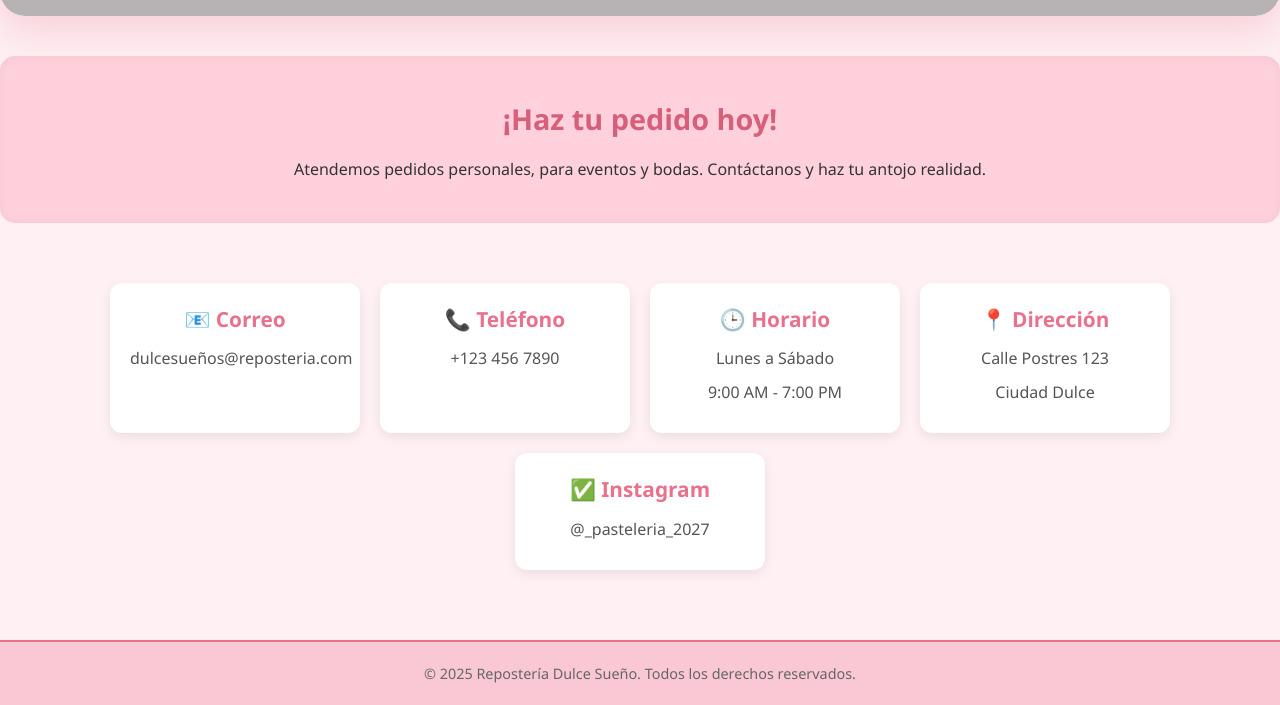
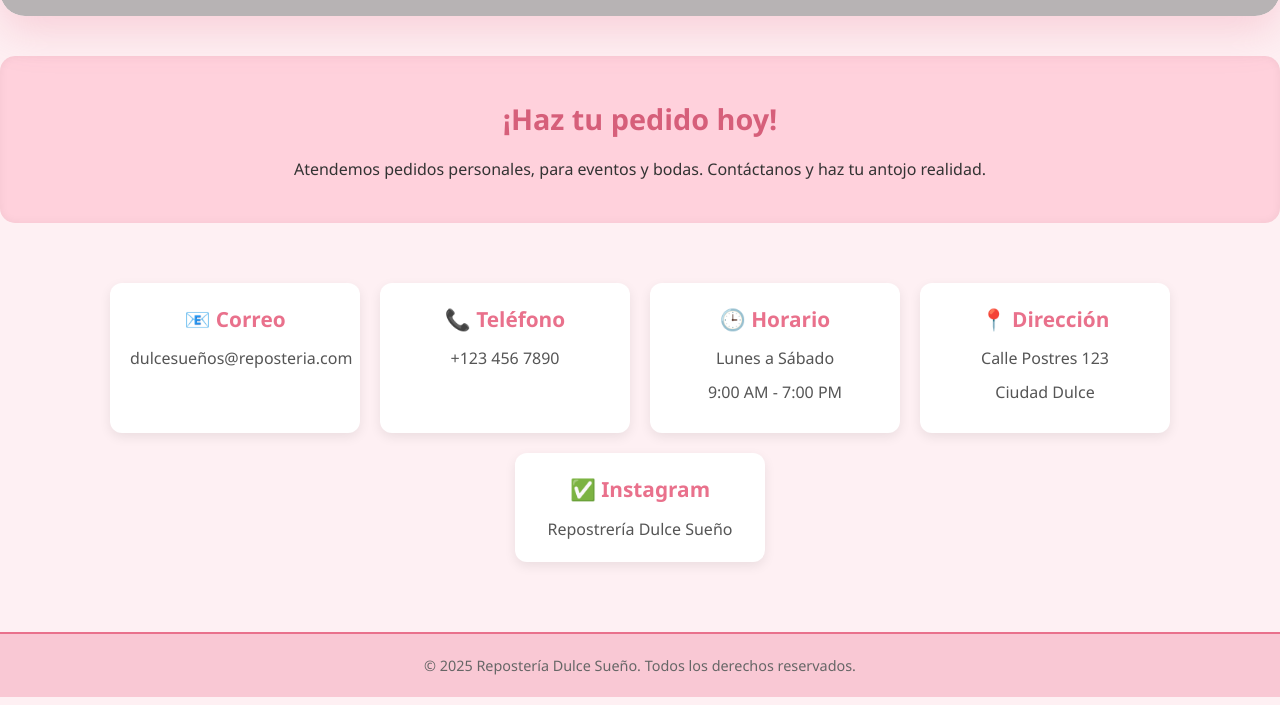
Before and after one commit to MariaHenriquez/Bootstrap-MariaV, a plain HTML site: page index.html in a window 1280 px wide. Shown: the part 705-1410 px from the top of the page. Drawn offline with Linux system fonts and the light colour scheme; grey boxes are pictures that could not be loaded.

Commit message:
index.html

```diff
--- a/index.html
+++ b/index.html
@@ -325,7 +325,7 @@
 
     <div class="contacto-item">
       <h3>✅ Instagram</h3>
-      <p>@_pasteleria_2027</p>
+      <a herf="https://www.instagram.com/_pasteleria_2027/?igsh=aTFiNm13M2FuZHNj&utm_source=qr#">Repostrería Dulce Sueño</a>
     </div>
   </section>
 
@@ -376,4 +376,5 @@
   </script>
 
 </body>
+
 </html>
```
